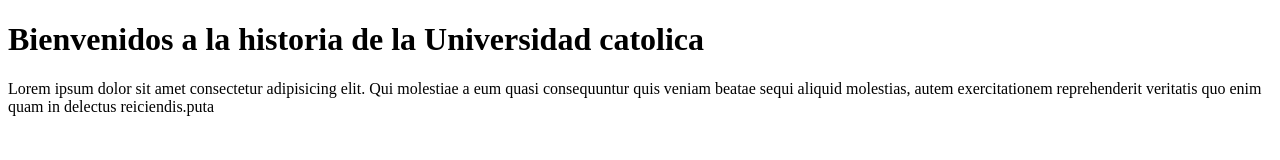
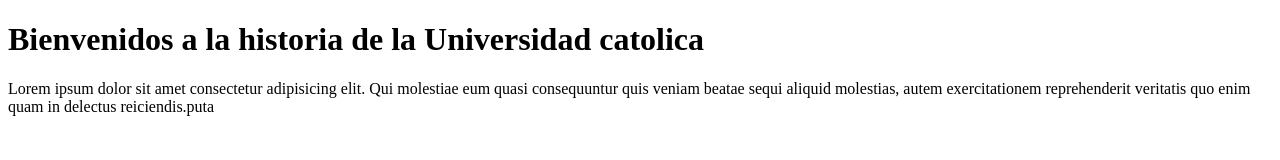
Before and after one commit to JaredPineda/desarrollo2022, a plain HTML site: page historia.html in a window 1280 px wide. Drawn offline with Linux system fonts and the light colour scheme.

```diff
--- a/historia.html
+++ b/historia.html
@@ -8,6 +8,6 @@
 </head>
 <body>
     <h1>Bienvenidos a la historia de la Universidad catolica</h1>
-    <p>Lorem ipsum dolor sit amet consectetur adipisicing elit. Qui molestiae a eum quasi consequuntur quis veniam beatae sequi aliquid molestias, autem exercitationem reprehenderit veritatis quo enim quam in delectus reiciendis.puta</p>
+    <p>Lorem ipsum dolor sit amet consectetur adipisicing elit. Qui molestiae  eum quasi consequuntur quis veniam beatae sequi aliquid molestias, autem exercitationem reprehenderit veritatis quo enim quam in delectus reiciendis.puta</p>
 </body>
 </html>
```
